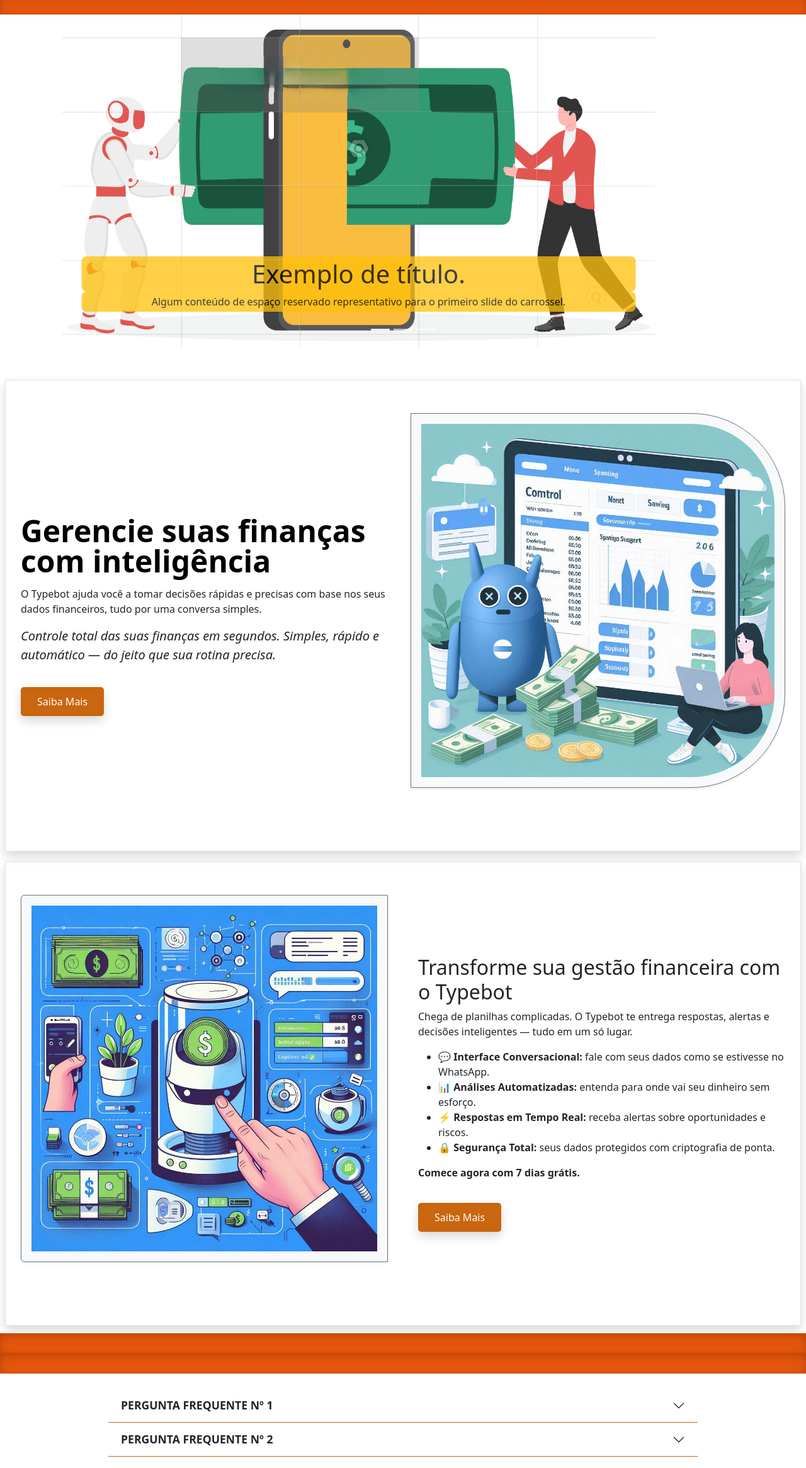
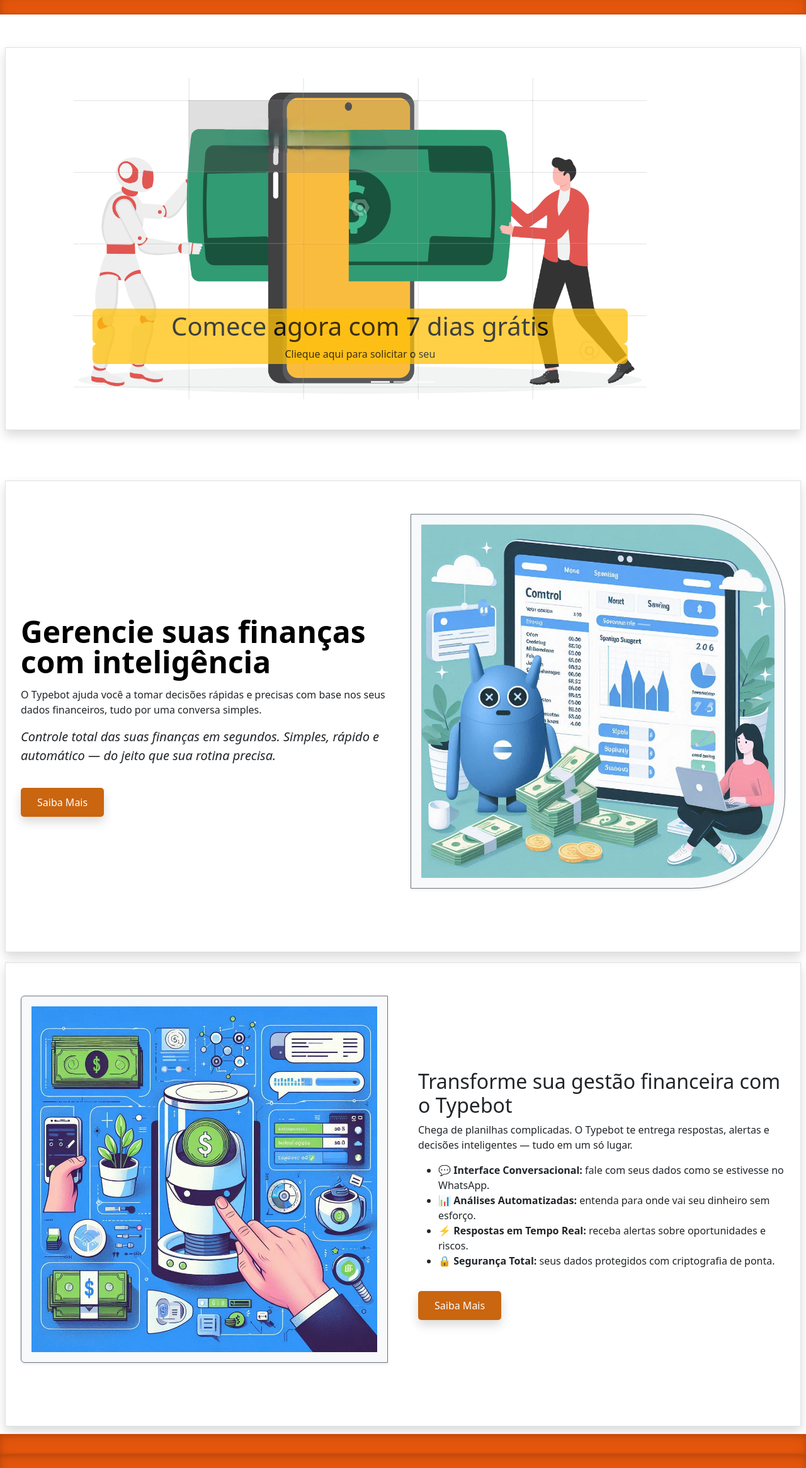
Before and after one commit to PheitosaBr/projeto-integrador, a plain HTML site: page index.html in a window 1280 px wide. Shown: the part 95-2426 px from the top of the page at 63% size. Drawn offline with Linux system fonts and the light colour scheme.

Commit message:
Atualizado carrossel e upload de imagens

```diff
--- a/index.html
+++ b/index.html
@@ -7,7 +7,7 @@
         <meta name="author" content="Mark Otto, Jacob Thornton, and Bootstrap contributors">
         <meta name="generator" content="Adriane, Daniel, Marcos Paulo, Miguel e Neiva">
 
-        <title>Control Money - Projeto Integrador</title>
+        <title>Money Control | Projeto Integrador</title>
 
         <!--<link href="css/cdn-jsdelivr.css" rel="stylesheet">-->
         <link href="css/bootstrap.css" rel="stylesheet">
@@ -83,7 +83,7 @@
               <div id="offcanvas" class="offcanvas offcanvas-end" aria-labelledby="offcanvas-Navbar-Label">
                 <div class="offcanvas-header bd-orange-600 text-center shadow ">
                   <a class="col" href="index.html"><img src="midia/img/logo/logo_3_sem_fundo.png" width="45" height="45" alt="ícone da empresa"></img></a>
-                  <h5 class="offcanvas-title col-6" id="offcanvas-Navbar-Label">Control Money</h5>
+                  <h5 class="offcanvas-title col-6" id="offcanvas-Navbar-Label">Money Control</h5>
                   <button type="button" class="btn-close col " data-bs-dismiss="offcanvas" aria-label="Close"></button>
                 </div>
                 <div class="offcanvas-body">
@@ -110,7 +110,7 @@
                           <svg class="bi my-1 theme-icon-active" width="1em" height="1em">
                             <use href="#circle-half"></use>
                           </svg>
-                          <span class="visually-hidden" id="bd-theme-text">Toggle theme</span>
+                          <span class="visually-hidden" id="bd-theme-text">Mudar Tema</span>
                         </button>
                         <ul class="dropdown-menu dropdown-menu-end shadow" data-popper-placement="top-end" aria-labelledby="bd-theme-text">
                           <li>
@@ -146,9 +146,10 @@
           <!--Fim da barra de navegação -->
 
         <div class="b-example-divider-2"></div><!--Barra de divisão-->
-                  <!--Conteúdo dos recursos Coarrossel-->
-          <section id="carrossel_recursos"><!--Conteúdo dos recursos Coarrossel-->
-            <div class="container-fluid">
+
+          <!--Conteúdo dos recursos Coarrossel-->
+          <section id="carrossel_recursos" class="mb-1 pt-1 p-2"><!--Conteúdo dos recursos Coarrossel-->
+            <div class=" container-fluid border col-xxl-8 mt-5 mb-3 px-4 py-5 shadow">
               <div id="myCarouselAutoplaying" class="carousel slide col" data-bs-ride="carousel">
                 <div class="carousel-indicators">
                   <button type="button" data-bs-target="#myCarouselAutoplaying" data-bs-slide-to="0" class="active" aria-current="true" aria-label="Slide 1"></button>
@@ -160,8 +161,8 @@
                     <img class=" w-75" src="midia/img/carrosel/Exemplo_app_16x9_1.png" alt="imagem do produto">
                     <!-- <svg aria-hidden="true" class="bd-placeholder-img " height="100%" preserveAspectRatio="xMidYMid slice" width="100%" xmlns="http://www.w3.org/2000/svg"><rect width="100%" height="100%" fill="var(--bs-secondary-color)"></rect></svg>  -->
                     <div class="carousel-caption d-none d-md-block">
-                      <h1 class="opacity-75 text-bg-warning rounded-3 p-1 mb-0">Exemplo de título.</h1>
-                      <p class="opacity-75 text-bg-warning rounded-3 p-1">Algum conteúdo de espaço reservado representativo para o primeiro slide do carrossel.<p>
+                      <h1 class="opacity-75 text-bg-warning rounded-3 p-1 mb-0">Comece agora com 7 dias grátis</h1>
+                      <p class="opacity-75 text-bg-warning rounded-3 p-1">Clieque aqui para solicitar o seu<p>
                       <!-- <p><a class="b-verde-destaque btn-lg" href="#">Inscreva-se hoje</a></p>-->
                     </div>
                   </div>
@@ -225,7 +226,7 @@
                     <li><strong>🔒 Segurança Total:</strong> seus dados protegidos com criptografia de ponta.</li>
                   </ul>
                   <div class="call-to-action">
-                    <p><strong>Comece agora com 7 dias grátis.</strong></p>
+                    <p></p>
                     <a href="#" onclick="carregarModal('saiba-mais-2')" class="btn b-orange-destaque shadow ">Saiba Mais</a>
                   </div>
                 </div>
@@ -344,6 +345,5 @@
         <script src="js/color-modes.js"></script>
         <script src="js/bootstrap.bundle.min.js"></script>
         <script src="js/modais.js"></script>
-        <!-- <script src="js/modal.js"></script> -->
     </body>
 </html>
```
